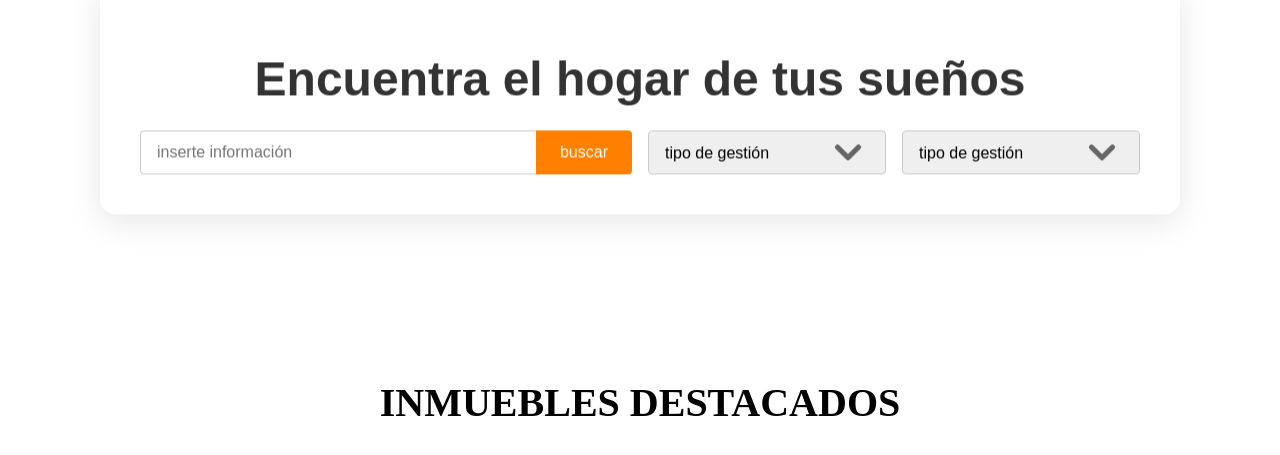
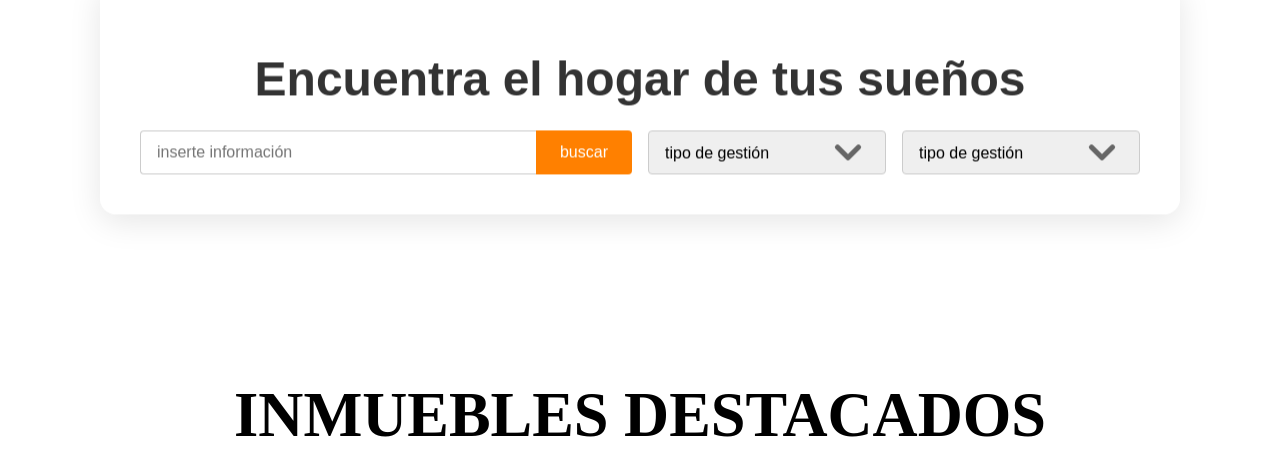
Before and after one commit to davidgtriana/reisas, a website: page index.html in a window 1280 px wide. Shown: the part 161-616 px from the top of the page. Drawn offline with Linux system fonts and the light colour scheme; no server answers; a web font is replaced by a local one.

Commit message:
tamanio h2

```diff
--- a/style.css
+++ b/style.css
@@ -79,7 +79,7 @@
 
 .titulo-inmuebles-destacados {
   font-family: "Montserrat";
-  font-size: 2.5rem;
+  font-size: 3.9rem;
   color: var(--Foundation-Orange-Normal, #000000);
   margin: 2rem 0;
   text-align: center;
```
